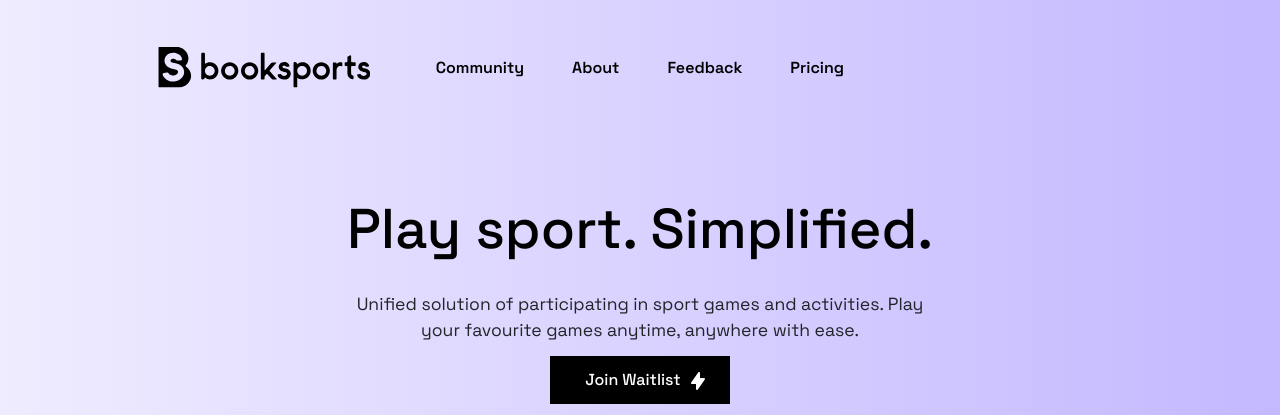
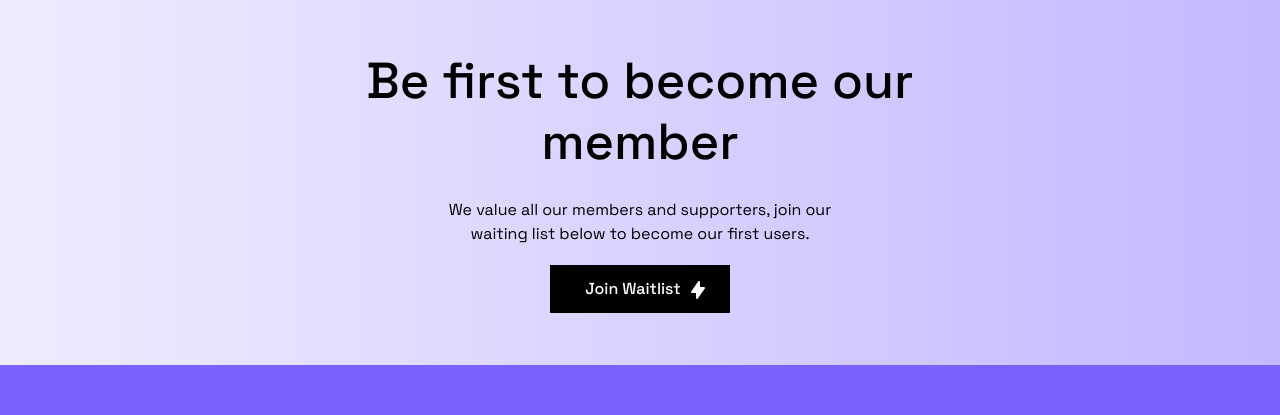
Before and after one commit to tanuj-22/booksports, a React (Create React App) app: page / in a window 1280 px wide. Shown: the top 415 px of the page. Built offline with nearby package versions, Linux system fonts and the light colour scheme.

Commit message:
become member component added

```diff
--- /dev/null
+++ b/src/Components/BecomeMember.js
@@ -0,0 +1,34 @@
+// import css
+import '../css/become-member.css';
+
+// import bootstrap
+import { Button } from 'react-bootstrap';
+
+// import logos
+import lightningLogo from '../assests/lightningLogo.svg';
+
+const BecomeMember = () => {
+    return (
+        <div className='become-member'>
+            <p className='heading'>
+                Be first to become our member
+            </p>
+            <p className='info'>
+                We value all our members and supporters,
+                join our waiting list below to become our first users.
+            </p>
+            <div className='center-btn'>
+                <Button className="JoinButton" id="join-waitlist-btn" variant="primary">
+                    <span className="join-btn-text">Join Waitlist</span>
+                    <img
+                        src={lightningLogo}
+                        alt="lightning-logo"
+                        className="lightningLogo"
+                    />
+                </Button>
+            </div>
+        </div>
+    )
+}
+
+export default BecomeMember;
--- a/src/Pages/Home.js
+++ b/src/Pages/Home.js
@@ -3,6 +3,7 @@ import CommunitySportsContent from "../Components/CommunitySportsContent";
 import HomePageMainContent from "../Components/HomePageMainContent";
 import NavbarHome from "../Components/NavbarHome";
 import FooterHome from "../Components/FooterHome"
+import BecomeMember from "../Components/BecomeMember";
 
 
 const Home = () => {
@@ -12,11 +13,11 @@ const Home = () => {
   return (
     <div className="HomePageContent">
       <div className="landingMainContent">&nbsp;</div>
-      <NavbarHome />
+      {/* <NavbarHome />
       <HomePageMainContent/>
-      {/* <CommunitySportsContent/> */}
-
-      <FooterHome></FooterHome>
+      <CommunitySportsContent/> */}
+      <BecomeMember/>
+      <FooterHome/>
     </div>
   );
 };
--- /dev/null
+++ b/src/css/become-member.css
@@ -0,0 +1,43 @@
+.become-member{
+    background: linear-gradient(90deg, #EFECFF 0%, #C4B8FF 100%);
+    padding-top: 4%;
+    padding-bottom: 4%;
+    text-align: center;
+    color: #000000;
+}
+.become-member .heading{
+    width: 64%;
+    margin: auto;
+    padding-left: 10%;
+    padding-right: 10%;
+    font-weight: 500;
+    font-size: 3.16rem;
+    line-height: 120%;
+}
+.become-member .info{
+    font-weight: 400;
+    font-size: 1rem;
+    line-height: 150%;
+    width: 64%;
+    margin: auto;
+    padding-top: 2%;
+    padding-left: 15%;
+    padding-right: 15%;
+}
+.become-member .center-btn .JoinButton{
+    position: unset;
+    transform: none;
+    left: unset;
+    margin-top: 1.5%;
+}
+
+
+@media screen and (max-width: 1042px) {
+    .become-member .heading {
+        font-size: 2rem;
+        width: 100%;
+    }
+    .become-member .info{
+        width: 100%;
+    }
+  }
```
